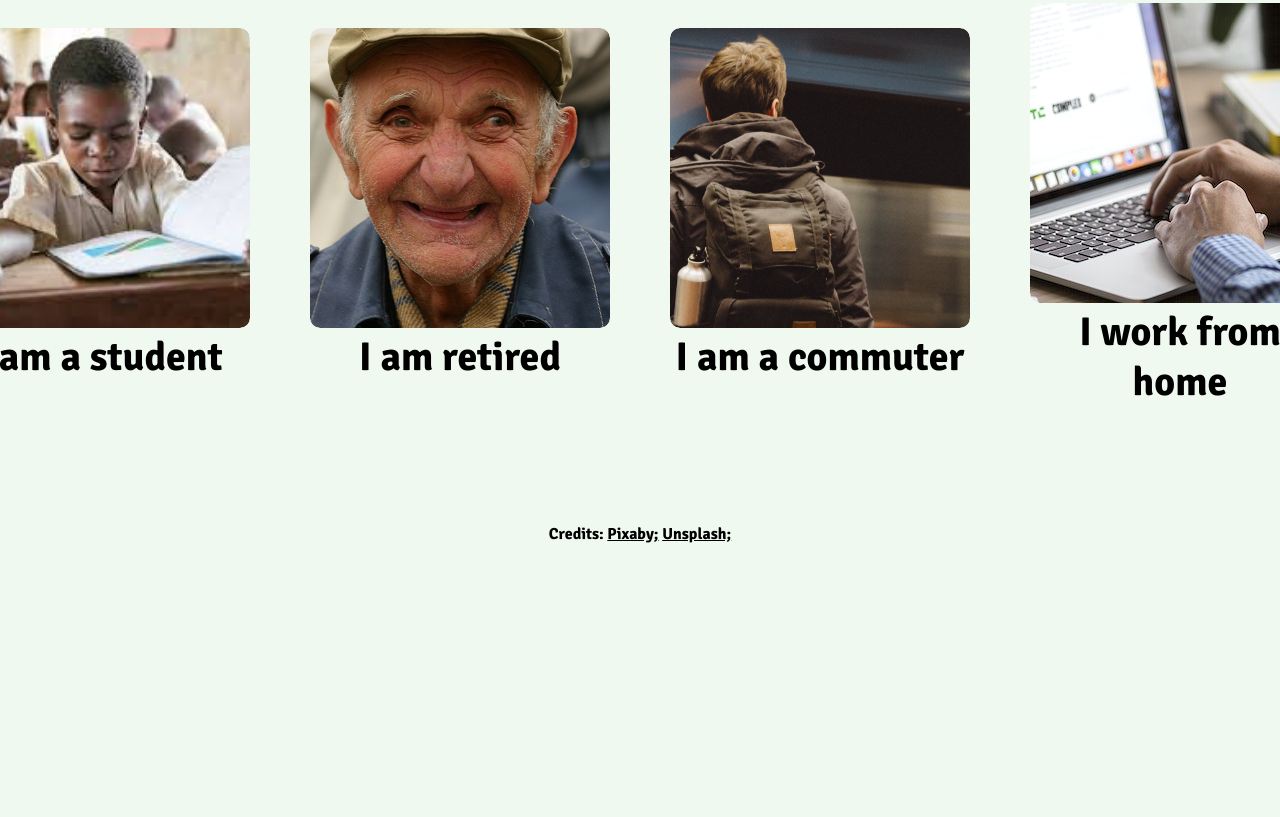
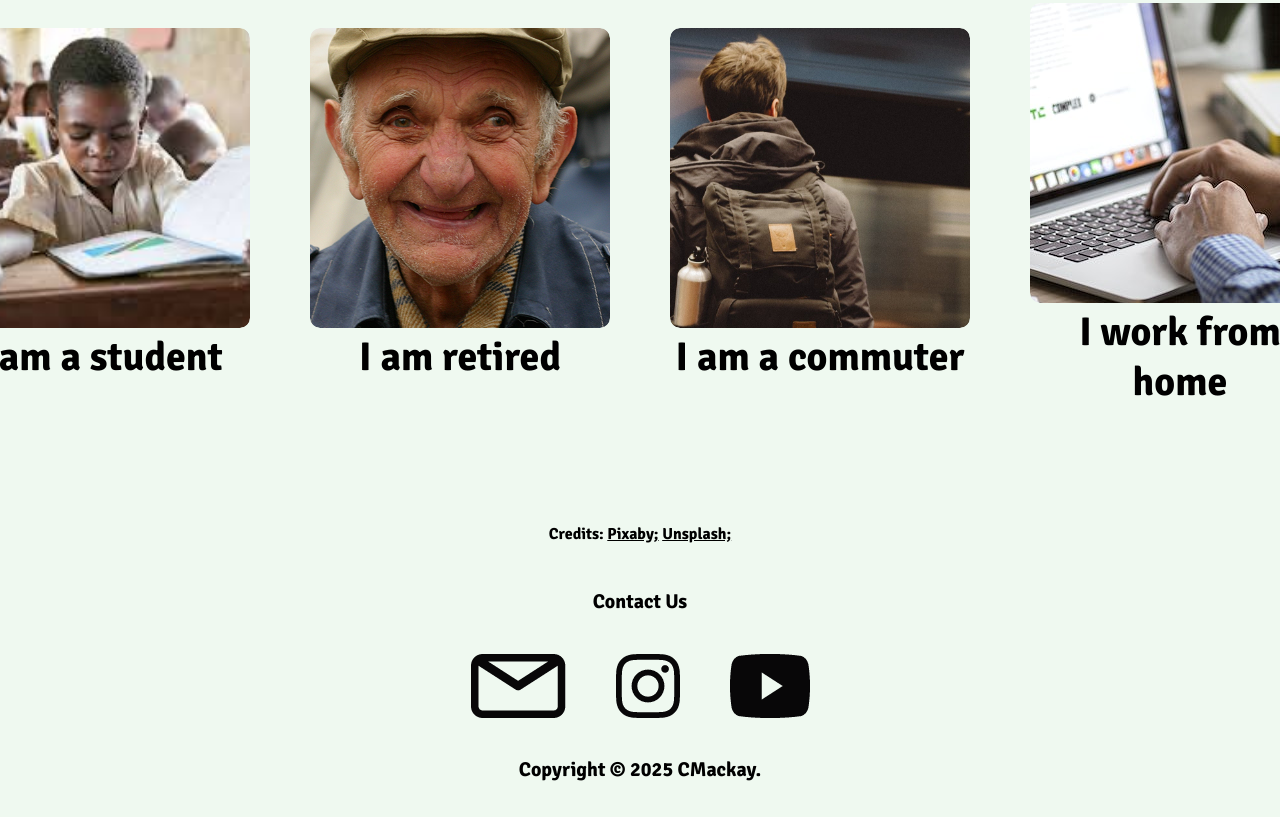
Before and after one commit to SomeRandomUsern4m3/public-trans-website, a plain HTML site: page index.html in a window 1280 px wide. Shown: the part 1077-1894 px from the top of the page. Before the commit the page ends 1621 px from the top, so only its background shows below. Drawn offline with Linux system fonts and the light colour scheme; a web font is replaced by a local one.

Commit message:
finished the homepage

```diff
--- a/css/style.css
+++ b/css/style.css
@@ -111,6 +111,7 @@ html {
     margin-top: 117px;
     font-family: "Signika", sans-serif;
     font-size: 16px;
+    margin-bottom: 10px;
 }
 
 #home-credit-link {
@@ -118,3 +119,31 @@ html {
     font-family: "Signika", sans-serif;
     font-size: 16px;
 }
+
+.footer {
+    display: flex;
+    justify-content: center;
+    align-items: center;
+    flex-direction: column;
+    padding-top: 35px;
+}
+
+#footer-top-text {
+    margin-bottom: 40px;
+    font-family: "Signika", sans-serif;
+    font-size: 20px;
+    text-align: center;
+}
+
+#socials {
+    margin-bottom: 35px;
+    display: flex;
+    column-gap: 50px;
+}
+
+#credit {
+    margin-bottom: 35px;
+    font-family: "Signika", sans-serif;
+    font-size: 20px;
+    text-align: center;
+}
--- a/index.html
+++ b/index.html
@@ -49,5 +49,14 @@
         <h1 id="home-image-credits">Credits: <a href="https://pixabay.com/"
                 id="home-credit-link">Pixaby;</a> <a
                 href="https://unsplash.com/" id="home-credit-link">Unsplash;</a></h1>
+        <div class="footer">
+            <h1 id="footer-top-text">Contact Us</h1>
+            <div id="socials">
+                <a href=""><img src="images/Path 2.png"></a>
+                <a href=""><img src="images/instagram-53.png"></a>
+                <a href=""><img src="images/youtube-svgrepo-com.png"></a>
+            </div>
+            <h1 id="credit">Copyright © 2025 CMackay.</h1>
+        </div>
     </body>
 </html>
```
Also changed, not shown: images/Path 2.png (added), images/instagram-53.png (added), images/youtube-svgrepo-com.png (added).
